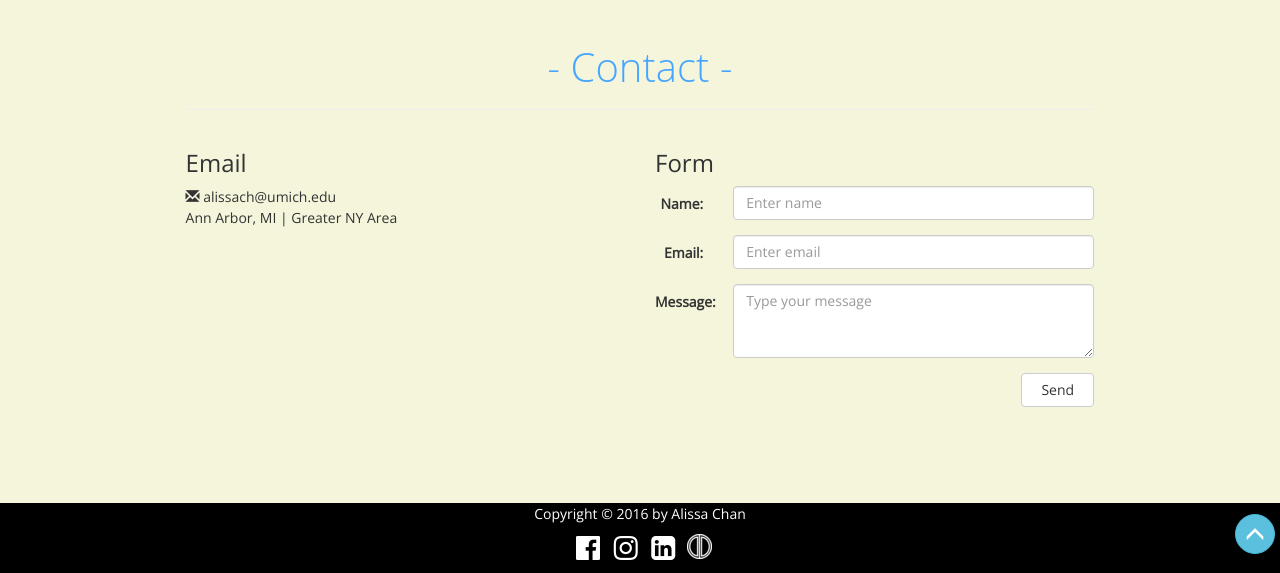
After one commit to alissach/portfolio-website, a Python web app: template templates/contact.html in a window 1280 px wide. The commit adds this page. Shown: the part 241-814 px from the top of the page. Run offline with Jinja, Linux system fonts and the light colour scheme; the template is opened without the code that fills it, so the values that code supplies are empty; some libraries are stand-ins or nearby versions.

Commit message:
Added contact page and (currently useless) form

```diff
--- a/static/styles.css
+++ b/static/styles.css
@@ -1,4 +1,5 @@
 /* Mobile-first!! */
+
 
 html, body {
     height: 100%;
@@ -70,7 +71,7 @@ h1 {
 
 h2{
     text-align: center;
-    font-size: 45px;
+    font-size: 40px;
     font-family: "Open Sans light";
     color: #45A6FF;
 }
@@ -100,14 +101,19 @@ footer {
 /*Back to top button*/
 .btn.btn-info{
     position: fixed;
-    right: 10px;
-    bottom: 10px;
-    width: 30px;
-    height: 30px;
+    right: 5px;
+    bottom: 5px;
+    width: 40px;
+    height: 40px;
     text-align: center;
     padding: 4px 0;
     font-size: 18px;
-    border-radius: 15px;
+    border-radius: 100px;
+}
+
+.glyphicon.glyphicon-menu-up {
+    font-size: 20px;
+    padding-top: 5px;
 }
 
 /*Show slide by default on mobile; hide lightbox*/
@@ -127,6 +133,8 @@ footer {
     margin-left: 15px;
 }
 
+
+
 /*****Sticky footer*****/
 * {
     margin: 0;
@@ -141,6 +149,7 @@ footer {
 
 footer, .push {
     height: 5em;
+    width: 100%;
 }
 /***** End sticky footer *****/
 
--- a/templates/base.html
+++ b/templates/base.html
@@ -41,9 +41,10 @@
                     <div class="navbar-collapse collapse" id="navcollapse">
                         <ul class="nav navbar-nav">
                             <li><a href="index" id="index"> Home </a></li>
+                            <li><a href="resume" id="resume">Resume</a></li>
                             <li><a href="projects" id="projects">Projects</a></li>
                             <li><a href="blog" id="blog">Blog</a></li>
-                            <li><a href="resume" id="resume">Resume</a></li>
+                            <li><a href="contact" id="contact">Contact</a></li>
                         </ul>
                     </div>
                 </div>
@@ -66,9 +67,7 @@
     </div> <!-- End of wrapper class -->
 
 
-    <footer> <!--<class="navbar navbar-fixed-bottom"> -->
-        <!-- <div class = "row"> -->
-            <!-- <div class = "column-sm-4"> -->
+    <footer>
         <p>Copyright &copy; 2016 by Alissa Chan</p>
 
         <!-- Back to top button -->
--- /dev/null
+++ b/templates/contact.html
@@ -0,0 +1,52 @@
+{% extends "templates/base.html"%}
+{% block title%} Contact {% endblock %}
+
+{% block content%}
+<h2>- Contact - </h2>
+    <div class = "contactinfo">
+    <hr>
+        <div class="row">
+            <div class= "col-xs-12 col-sm-12 col-md-6 col-lg-6">
+                <h3>Email</h3>
+                <i class="glyphicon glyphicon-envelope"></i>  alissach@umich.edu<br>
+                <p>Ann Arbor, MI | Greater NY Area</p>
+            </div>
+            <div class= "col-xs-12 col-sm-12 col-md-6 col-lg-6">
+                <h3>Form</h3>
+                <form class="form-horizontal" role="form" action="/contact" method="post">
+                    <!-- action corresponds to the handler you want to run. -->
+                    <div class="form-group">
+                      <label class="control-label col-sm-2" for="name">Name:</label>
+                      <div class="col-sm-10">
+                        <input type="name" class="form-control" id="name" placeholder="Enter name">
+                      </div>
+                    </div>
+                    <div class="form-group">
+                      <label class="control-label col-sm-2" for="email">Email:</label>
+                      <div class="col-sm-10">
+                        <input type="email" class="form-control" id="email" placeholder="Enter email">
+                      </div>
+                    </div>
+
+                    <div class="form-group">
+                      <label class="control-label col-sm-2" for="msg">Message:</label>
+                      <div class="col-sm-10">
+                        <textarea class="form-control" id="msg" rows="3" placeholder="Type your message"></textarea>
+                      </div>
+                    </div>
+                    <div class="col-sm-2"></div> <!-- empty div class -->
+                    <button type="submit" class="btn btn-default col-sm-2 pull-right">Send</button>
+                </form>
+            </div>
+        </div>
+
+                <!-- <form action="/contact" method = "post" role ="form">
+                <label>Name: <br><input type="text" name = "name" id= "name"></label><br>
+                <label> Email: <br><input type="email" name = "email" id="email"></label> <br>
+                <label> Message: <br><input type="textarea" name = "msg" id="msg"></label><br>
+
+                <input type="submit" value = "Send">
+                </form>
+            </div> -->
+
+{% endblock %}
--- /dev/null
+++ b/templates/postcontact.html
@@ -0,0 +1,6 @@
+{% extends "templates/base.html"%}
+{% block title%} Contact {% endblock %}
+
+{% block content%}
+
+{%endblock%}
--- a/templates/resume.html
+++ b/templates/resume.html
@@ -101,7 +101,7 @@
         <div class= "col-md-12">
             <h4>Violin</h4>
             <i>January 1999 - present</i>
-            <p>I first started violin at the age of 3, studying first with Amy Lonsinger and later Wendy Sharp. In 2013 I was a Norwalk Symphony Orchestra Concerto Competition finalist and performed as soloist with my high school orchestra. As a member of the Norwalk Youth Symphony I also had the pleasure of performing at Carnegie Hall and Tanglewood Music Center. I have spent most of my summers attending various music camps and festivals like <a href="http://www.csmusic.org">California Summer Music</a>, <a href="http://www.chambermusicinstitute.org/">Chamber Music Institute for Young Musicians</a>, and Ithaca College's Suzuki Institute <a href="http://www.ithaca.edu/sacl/suzuki/student/prelnew/">Preludio Program</a>. Currently I am the co-concertmaster of Michigan Pops Orchestra here at U-M.</p>
+            <p>I first started violin at the age of 3, studying first with Amy Lonsinger and later Wendy Sharp of Yale School of Music. In 2013 I was a Norwalk Symphony Orchestra Concerto Competition finalist and performed as soloist with my high school orchestra. As a member of the Norwalk Youth Symphony I also had the pleasure of performing at Carnegie Hall and Tanglewood Music Center. I have spent most of my summers attending various music camps and festivals like <a href="http://www.csmusic.org">California Summer Music</a>, <a href="http://www.chambermusicinstitute.org/">Chamber Music Institute for Young Musicians</a>, and Ithaca College's Suzuki Institute <a href="http://www.ithaca.edu/sacl/suzuki/student/prelnew/">Preludio Program</a>. Currently I am the co-concertmaster of the Michigan Pops Orchestra here at U-M.</p>
         </div>
     </div>
     <div class="act-lead row">
```
Also changed, not shown: main.py (+12 -0 lines), static/index_style.css (+9 -8 lines), templates/projects.html (+7 -7 lines), 1 other file. Lines whose indentation alone changed are shown as unchanged.
